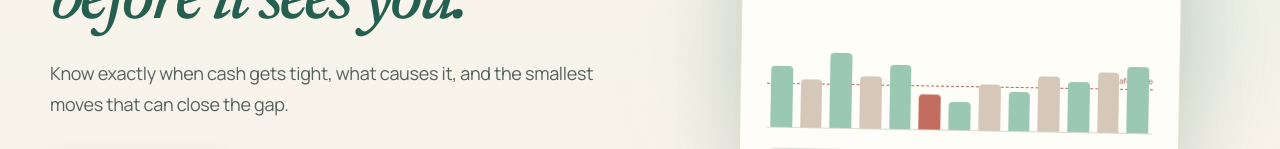
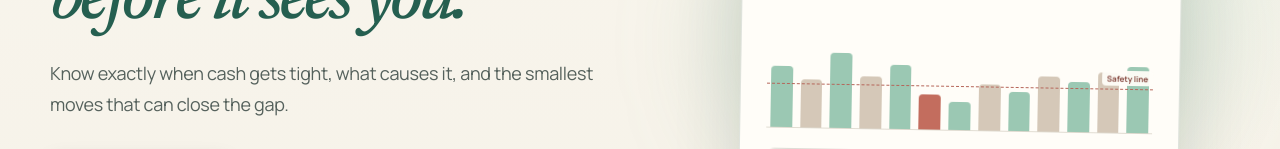
Before and after one commit to Abel356/cash-gap-radar, a React (Vite) app: page / in a window 1280 px wide. Shown: the part 369-518 px from the top of the page. Built offline with nearby package versions, Linux system fonts and the light colour scheme.

Commit message:
fix: keep chart safety label readable

```diff
--- a/src/styles.css
+++ b/src/styles.css
@@ -105,8 +105,8 @@ button { cursor: pointer; }
 .mini-chart > span:hover { filter: saturate(1.5) brightness(1.05); transform: scaleX(1.14) scaleY(1.22); }
 .mini-chart > span:nth-of-type(even) { background: #d5c8b8; }
 .mini-chart > span.danger { background: #c36d5e; }
-.safety-line { position: absolute; left: 0; right: 0; bottom: 34%; border-top: 1px dashed #b56559; }
-.safety-line span { position: absolute; right: 0; bottom: 4px; color: #9a5c52; font-size: 8px; }
+.safety-line { z-index: 2; position: absolute; left: 0; right: 0; bottom: 34%; border-top: 1px dashed #b56559; pointer-events: none; }
+.safety-line span { position: absolute; right: 0; bottom: 4px; padding: 2px 5px; color: #85483f; background: rgba(255,253,248,.94); border-radius: 4px; font-size: 8px; font-weight: 700; }
 .preview-fix { display: grid; grid-template-columns: auto 1fr auto; align-items: center; gap: 12px; margin-top: 20px; padding: 13px; border: 1px solid #deddd6; border-radius: 9px; }
 .preview-fix { transition: background .25s ease, border-color .25s ease, transform .25s ease; }
 .preview-fix:hover { background: #edf7f1; border-color: #80ad98; transform: translateX(10px) scale(1.035); box-shadow: 0 14px 28px rgba(23,63,53,.12); }
```
